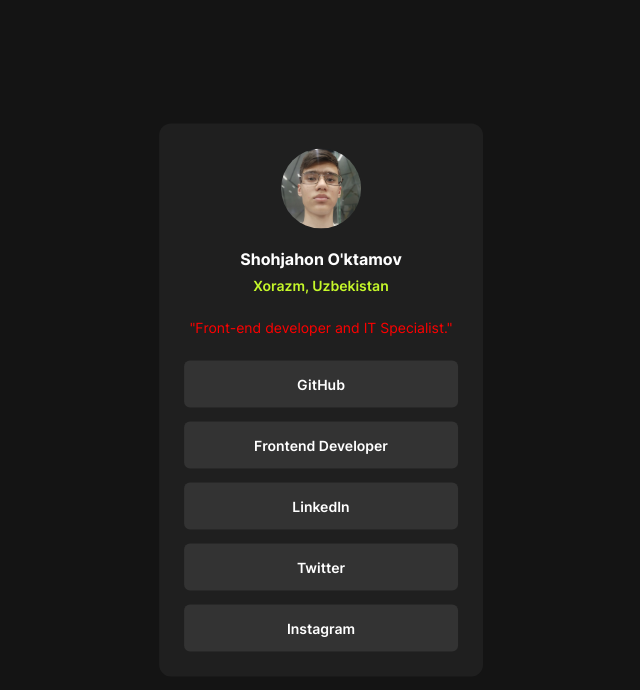
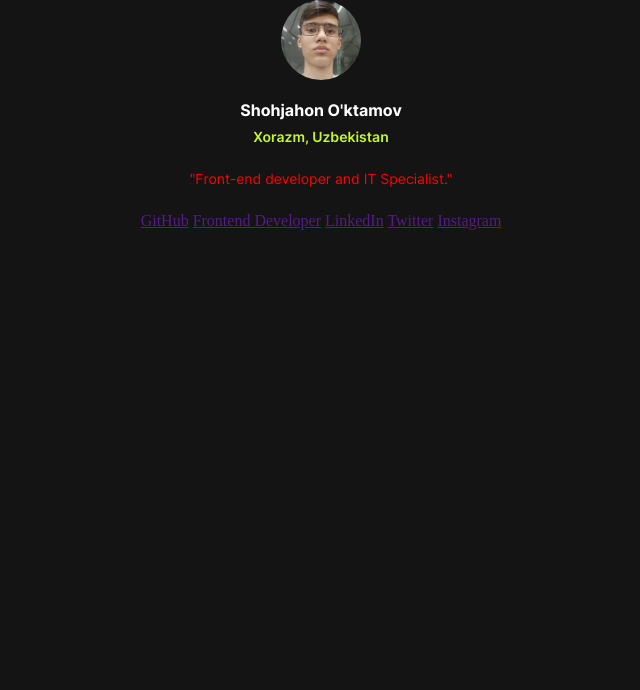
Before and after one commit to ShohjahonOktamov/social-media-links, a plain HTML site: page index.html in a window 1280 px wide. Shown: the whole page, without its empty margins (319-959 px from the left). Drawn offline with Linux system fonts and the light colour scheme.

Commit message:
Update style.css

```diff
--- a/style.css
+++ b/style.css
@@ -55,31 +55,7 @@ a:hover {
   border-radius: 100%;
 }
 
- #container {
-    margin: 0;
-    padding: 25px;
-    border-radius: 12px;
-    position: absolute;
-    top: 50%;
-    left: 50%;
-    -ms-transform: translate(-50%, -50%);
-    transform: translate(-50%, -50%);
-    background-color: hsl(0, 0%, 12%);
-  }
-
-  a {
-    display: block;
-    background-color: hsl(0, 0%, 20%);
-    color: hsl(0, 0%, 100%);
-    padding: 15px 70px;
-    border-radius: 6px;
-    text-decoration: none;
-    font-family: "inter-semibold";
-    margin-top: 14px;
-    font-size: 14px;
-  }
-
-@media(min-width:1440px) {
+@media(any-pointer: fine) {
   #container {
     margin: 0;
     padding: 30px;
@@ -105,7 +81,7 @@ a:hover {
   }
 }
 
-@media(max-width: 375px) {
+@media(any-pointer: coarse) {
   #container {
     margin: 0;
     padding: 25px;
```
